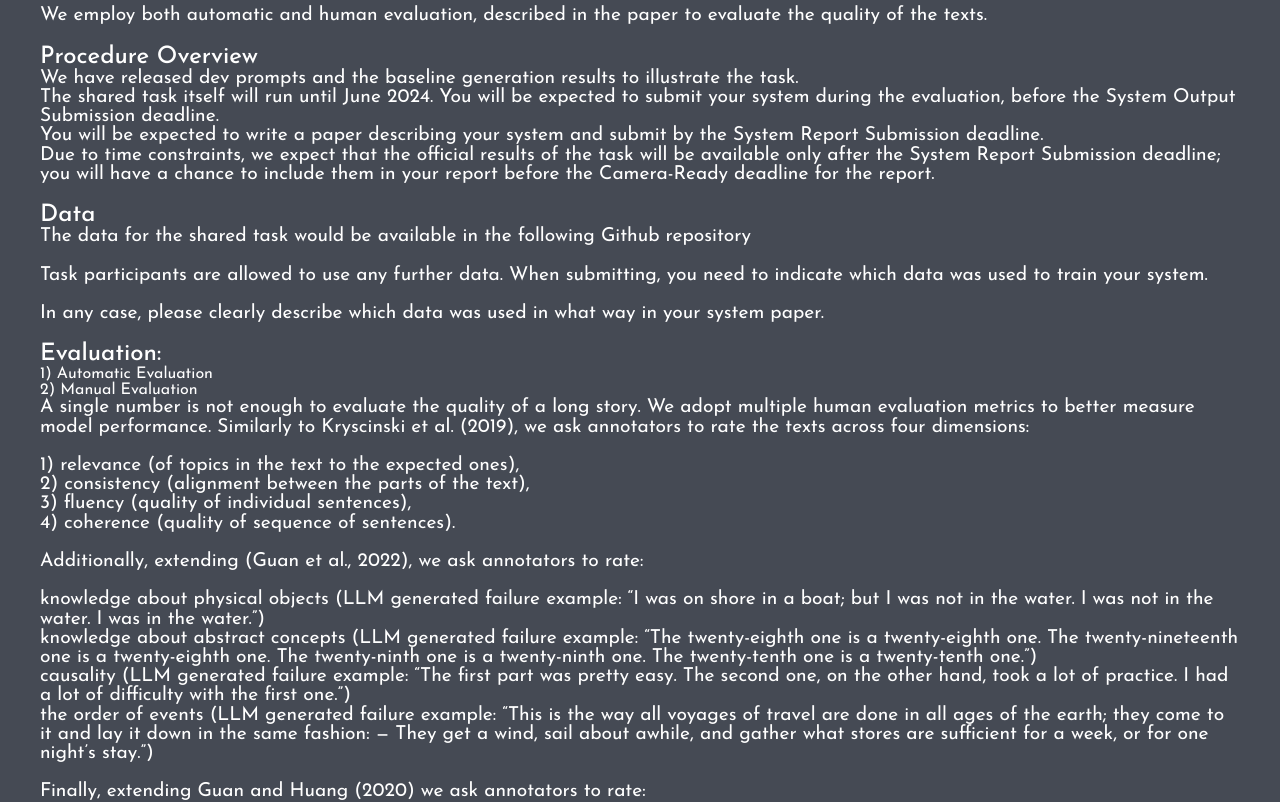
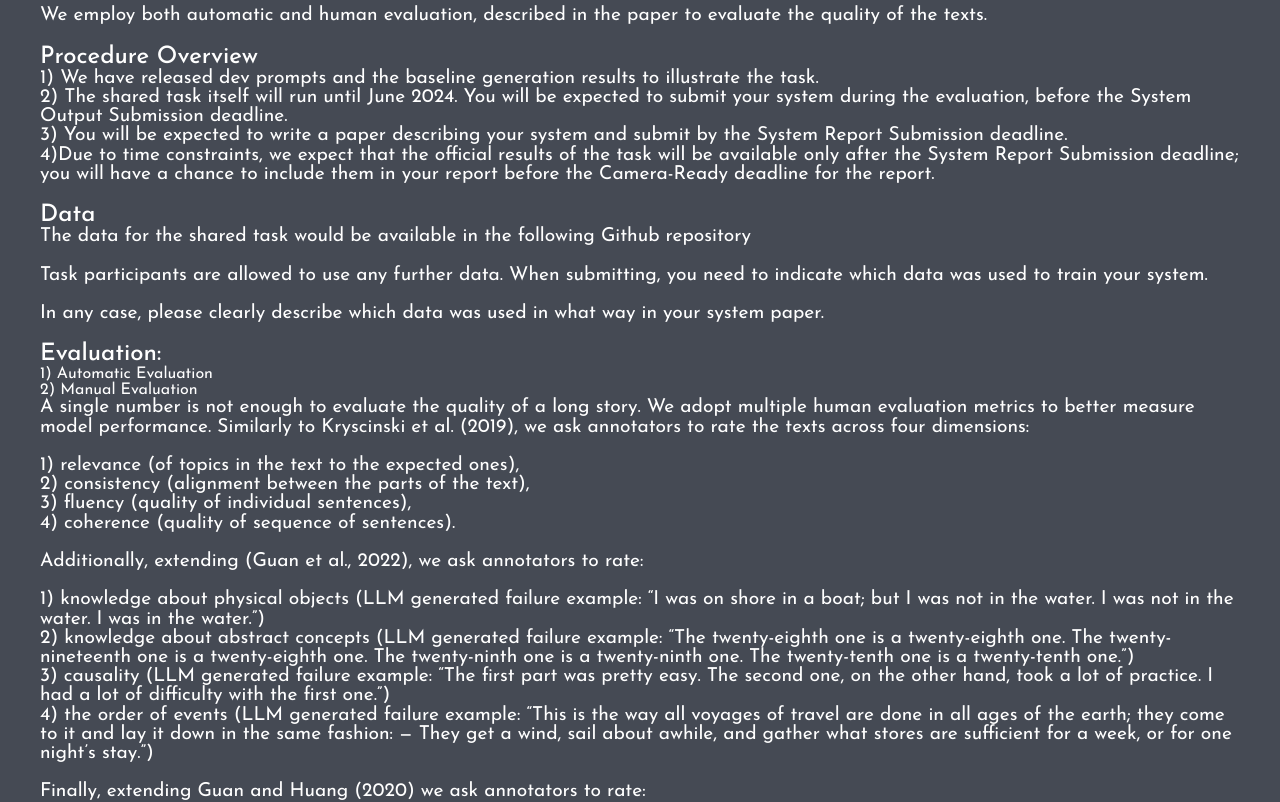
Before and after one commit to NazarovNikita1/LSGC, a Vue app: page /cfp in a window 1280 px wide. Shown: the part 760-1562 px from the top of the page. Built offline with nearby package versions, Linux system fonts and the light colour scheme; what vue-particles would draw is missing.

Commit message:
Update CFPPage.vue

```diff
--- a/src/views/CFPPage.vue
+++ b/src/views/CFPPage.vue
@@ -78,20 +78,20 @@
     <h2>Procedure Overview</h2>
     <ol class="program-step">
       <li>
-        We have released dev prompts and the baseline generation results to
+        1) We have released dev prompts and the baseline generation results to
         illustrate the task.
       </li>
       <li>
-        The shared task itself will run until June 2024. You will be expected to
+        2) The shared task itself will run until June 2024. You will be expected to
         submit your system during the evaluation, before the System Output
         Submission deadline.
       </li>
       <li>
-        You will be expected to write a paper describing your system and submit
+        3) You will be expected to write a paper describing your system and submit
         by the System Report Submission deadline.
       </li>
       <li>
-        Due to time constraints, we expect that the official results of the task
+        4)Due to time constraints, we expect that the official results of the task
         will be available only after the System Report Submission deadline; you
         will have a chance to include them in your report before the
         Camera-Ready deadline for the report.
@@ -133,23 +133,23 @@
     </p>
     <ol class="program-step" start="5">
       <li>
-        knowledge about physical objects (LLM generated failure example: “I was
+        1) knowledge about physical objects (LLM generated failure example: “I was
         on shore in a boat; but I was not in the water. I was not in the water.
         I was in the water.”)
       </li>
       <li>
-        knowledge about abstract concepts (LLM generated failure example: “The
+        2) knowledge about abstract concepts (LLM generated failure example: “The
         twenty-eighth one is a twenty-eighth one. The twenty-nineteenth one is a
         twenty-eighth one. The twenty-ninth one is a twenty-ninth one. The
         twenty-tenth one is a twenty-tenth one.”)
       </li>
       <li>
-        causality (LLM generated failure example: “The first part was pretty
+        3) causality (LLM generated failure example: “The first part was pretty
         easy. The second one, on the other hand, took a lot of practice. I had a
         lot of difficulty with the first one.”)
       </li>
       <li>
-        the order of events (LLM generated failure example: “This is the way all
+        4) the order of events (LLM generated failure example: “This is the way all
         voyages of travel are done in all ages of the earth; they come to it and
         lay it down in the same fashion: — They get a wind, sail about awhile,
         and gather what stores are sufficient for a week, or for one night’s
```
